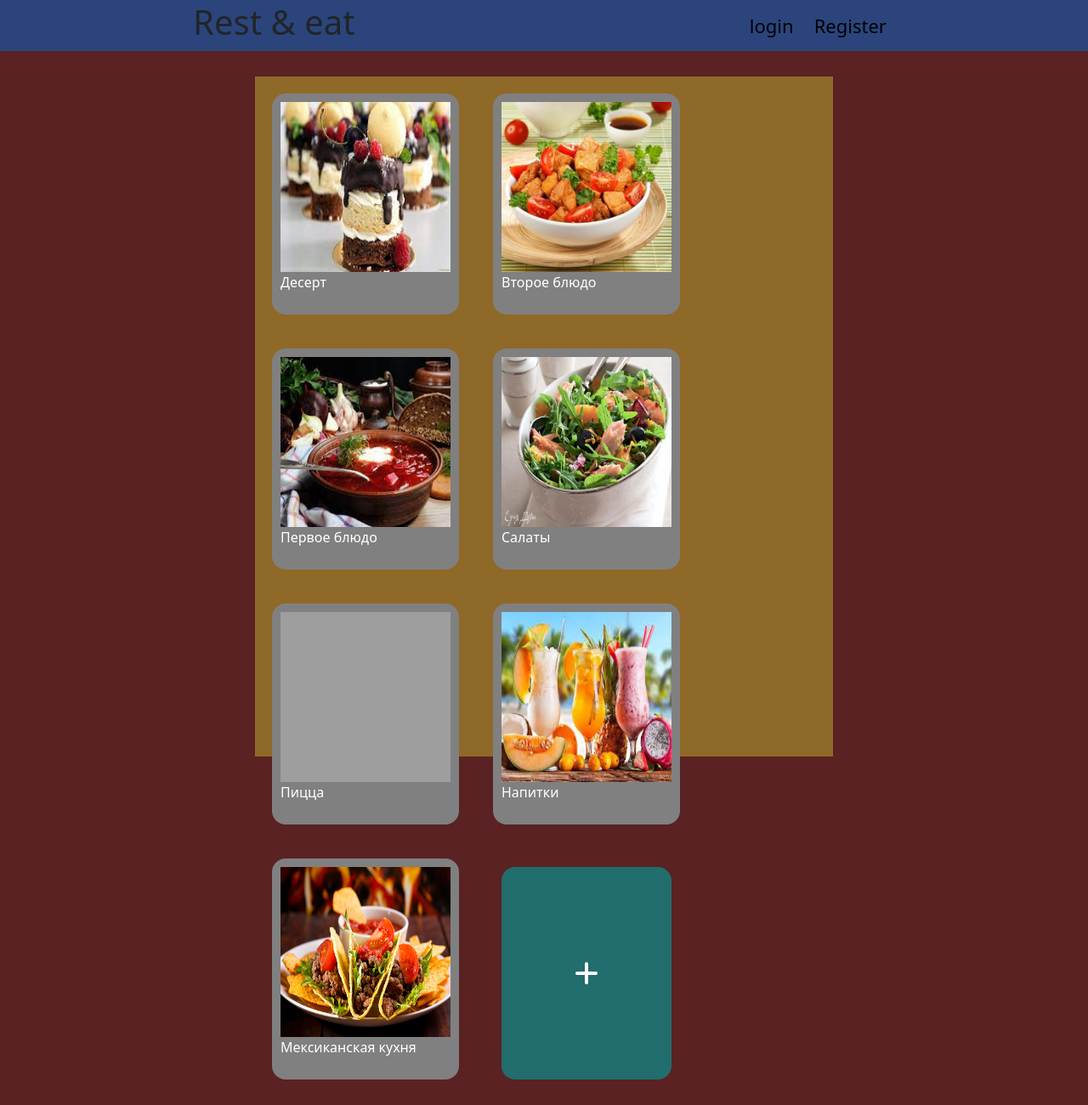
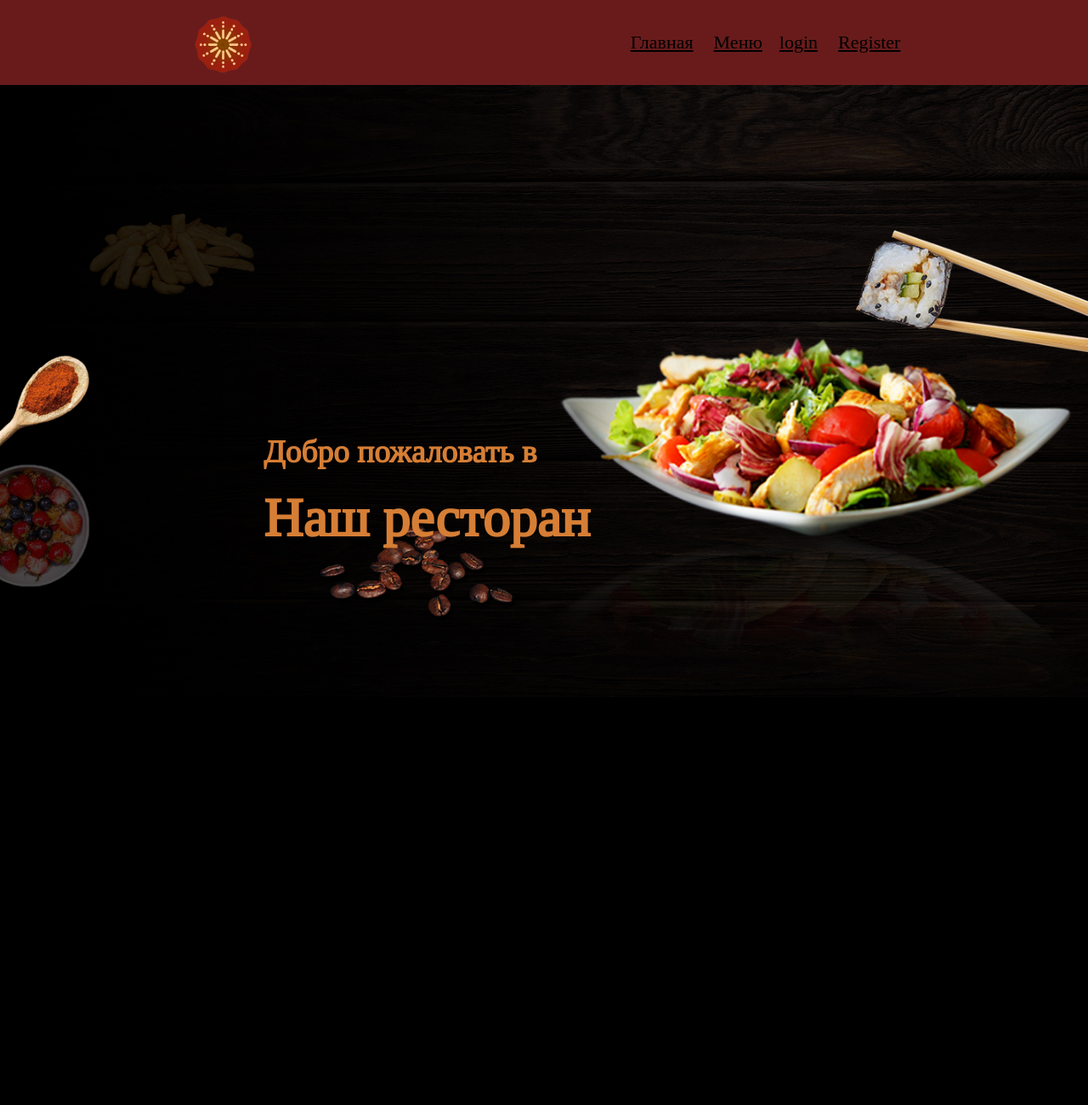
Before and after one commit to Raspunt/restaurantMenu, a Django app: page / in a window 1280 px wide. Shown: the whole page at 85% size. After the commit the page ends 820 px from the top, so only its background shows below. Run offline with Django 4.2, Linux system fonts and the light colour scheme; data comes from the database, SQL or seed files in the repository; both versions use the stored data as it was after the commit; some libraries are stand-ins or nearby versions; grey boxes are pictures that could not be loaded.

Commit message:
new main page

```diff
--- /dev/null
+++ b/restoran/static/css/WellcomePage.css
@@ -0,0 +1,96 @@
+@import url('https://fonts.googleapis.com/css2?family=Tinos&display=swap');
+
+  .main_container{
+    display: flex;
+    flex-direction: column;
+
+  }
+
+  body,html {
+    padding: 0;
+    margin: 0;
+  }
+
+  .header{
+    background-color: rgb(105, 27, 27);
+    height: 100px;
+    width: 100%;
+
+    display: flex;
+    justify-content:space-around;
+
+  }
+
+  .left_text_header{
+    display: flex;
+    flex-direction: row;
+    justify-content:space-around;
+    align-items: center;
+
+    margin: 10px;
+  }
+
+  .left_text_header a {
+    color: black;
+    font-size:22px;
+    height:20px;
+    margin: 10px;
+  }
+
+  .header_order_button{
+    padding: 15px;
+    background-color: orange;
+    border: none;
+  }
+
+  .header_order_button:hover{
+    background-color:black;
+    color: white;
+  }
+
+  .wellcome_image{
+    background-image: url("/static/images/pref.png");
+    background-repeat: no-repeat;
+    background-size: cover;
+    width:100%;
+    height:90vh;
+  }
+.wellcome_text{
+  display: flex;
+  flex-direction: column;
+  justify-content: center;
+  color: #D67E35;
+
+  font-family: 'Tinos', serif;
+
+  font-size:32px;
+
+  margin-top:400px;
+  margin-left:300px;
+
+  width:500px;
+
+}
+
+.wellcome_text h1,h3{
+  margin: 10px;
+}
+
+.logo_place img{
+  width: 120px;
+}
+
+.restoran_menu{
+  height: 400px;
+}
+
+.restoran_menu_center_text{
+  display: flex;
+  justify-content: center;
+
+
+}
+
+.restoran_menu_center_text h1{
+  margin: 10px;
+}
--- a/restoran/static/css/header.css
+++ b/restoran/static/css/header.css
@@ -20,7 +20,6 @@
     text-decoration: none;
     font-size: 22px;
 
-    margin: 10px;
 }
 
 
--- a/restoran/static/css/main_style.css
+++ b/restoran/static/css/main_style.css
@@ -7,13 +7,15 @@
     background-color: rgb(143, 105, 40);
     height: 100%;
 
+    border-radius:1rem;
+
 }
 
 body,html{
     margin: 0;
     padding: 0;
     height: 100%;
-    background-color: rgb(90, 34, 34) !important;
+    background-color: rgb(75, 34, 11) !important;
 }
 
 
@@ -31,6 +33,7 @@ body,html{
     display: flex;
     flex-direction: row;
     flex-wrap: wrap;
+    border-radius:15rem;
 }
 
 
--- /dev/null
+++ b/restoran/templates/restoran/WellcomePage.html
@@ -0,0 +1,36 @@
+
+
+<!DOCTYPE html>
+<html lang="en">
+<head>
+    <meta charset="UTF-8">
+    <meta http-equiv="X-UA-Compatible" content="IE=edge">
+    <meta name="viewport" content="width=device-width, initial-scale=1.0">
+    <title>Wellcome to restoran</title>
+
+    {% load static %}
+    <link rel="stylesheet" href="{% static 'css/WellcomePage.css' %}">
+
+</head>
+<body>
+
+
+    <div class="main_container">
+
+        {% include 'restoran/components/header.html' %}
+
+
+        <div class="wellcome_image">
+
+            <div class="wellcome_text">
+                <h3>Добро пожаловать в</h3>
+                <h1>Наш ресторан</h1>
+            </div>
+
+        </div>
+
+      </div>
+
+
+</body>
+</html>
--- a/restoran/templates/restoran/components/header.html
+++ b/restoran/templates/restoran/components/header.html
@@ -1,14 +1,25 @@
 
-
+{% load static %}
 
 <div class="header">
 
-    <h1>Rest & eat</h1>
+    <div class="logo_place">
+        <img src="{% static 'images/logo.png' %}" alt="">
+    </div>
 
-    <div class="left_side_login">
+    <div class="left_text_header">
 
-        <a class="header_login" href="{% url 'LoginUrl'  %}">login</a>
-        <a class="header_login"  href="{% url 'RegisterUrl'  %}">Register</a>
+
+        <div>
+            <a class="header_login" href="{% url 'MainPageUrl' %}">Главная</a>
+            <a class="header_login" href="{% url 'WellcomePageUrl' %}">Меню</a>
+        </div>
+
+
+        <div class="loginRegister">
+            <a class="header_login" href="{% url 'LoginUrl'  %}">login</a>
+            <a class="header_login"  href="{% url 'RegisterUrl'  %}">Register</a>
+        </div>
 
     </div>
-</div>
+    </div>
--- a/restoran/templates/restoran/components/links.html
+++ b/restoran/templates/restoran/components/links.html
@@ -1,8 +1,10 @@
 
 {% load static %}
+
 <link rel="stylesheet" href="{% static 'css/header.css' %}">
 <link rel="stylesheet" href="{% static 'css/main_style.css' %}">
 <link rel="stylesheet" href="{% static 'css/Creater.css' %}">
+<link rel="stylesheet" href="{% static 'css/WellcomePage.css' %}">
 
 
 <link rel="stylesheet" href="https://cdnjs.cloudflare.com/ajax/libs/font-awesome/6.1.1/css/all.min.css" integrity="sha512-KfkfwYDsLkIlwQp6LFnl8zNdLGxu9YAA1QvwINks4PhcElQSvqcyVLLD9aMhXd13uQjoXtEKNosOWaZqXgel0g==" crossorigin="anonymous" referrerpolicy="no-referrer" />
--- a/restoran/urls.py
+++ b/restoran/urls.py
@@ -7,7 +7,8 @@ from django.conf.urls.static import static
 from . views import *
 
 urlpatterns = [
-    path('',MainPage,name="MainPageUrl"),
+    path('',WellcomePage,name="MainPageUrl"),
+    path('menu/',MainPage,name="WellcomePageUrl"),
     path('CategoryCreate/',CategoryCreate,name="CategoryCreateUrl"),
     path('ProductCreate/',ProductCreate,name="ProductCreateUrl"),
     path('Category/<int:category_id>/',CategoryDetail,name="CategoryDetailUrl"),
--- a/restoran/views.py
+++ b/restoran/views.py
@@ -9,6 +9,10 @@ def MainPage(request):
     {
         'category':category
     })
+
+def WellcomePage(request):
+    return render(request,'restoran/WellcomePage.html')
+
 
 
 def CategoryDetail(request,category_id):
```
Also changed, not shown: db.sqlite3, media/col.jpg (added), restoran/static/images/logo.png (added), restoran/static/images/pref.png (added).
